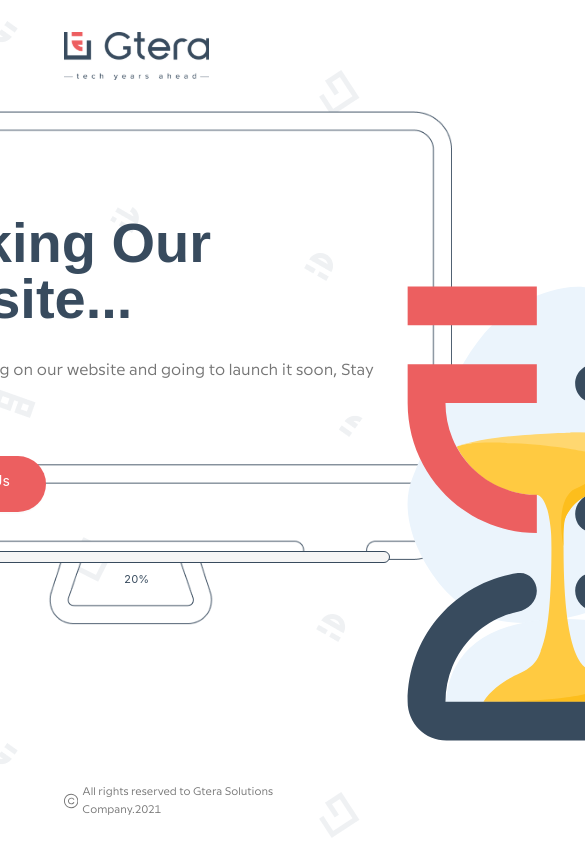
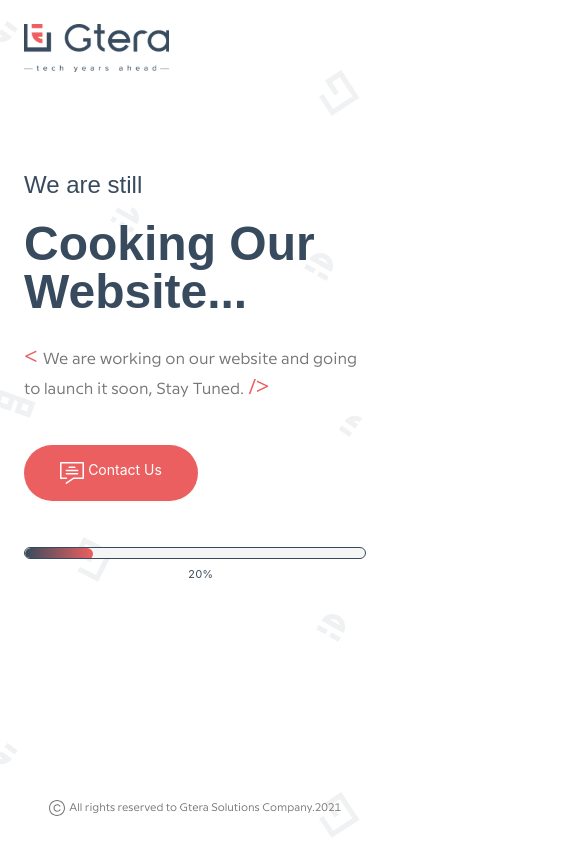
Before and after one commit to hadir-muhammed/gtera, a React (Create React App) app: page / in a window 390 px wide. Shown: the top 844 px of the page, 585 px wide, since content can reach past the window. Built offline with nearby package versions, Linux system fonts and the light colour scheme; a web font is replaced by a local one.

Commit message:
handle responsive

```diff
--- a/src/components/ContactUs/ContactUs.css
+++ b/src/components/ContactUs/ContactUs.css
@@ -6,6 +6,9 @@
 
 .ant-drawer-mask {
   background-color: rgba(255, 255, 255, 0.64);
+}
+.ant-drawer-content-wrapper {
+  width: 540px !important;
 }
 .ant-drawer-wrapper-body {
   padding: 64px;
@@ -121,3 +124,34 @@ textarea.ant-input {
 .successMessage .anticon-check-circle {
   margin-bottom: 48px;
 }
+
+@media (max-width: 1025px) {
+  .ant-drawer-wrapper-body {
+    padding: 16px;
+  }
+  .ant-drawer-content-wrapper {
+    width: calc(100% - 48px) !important;
+    min-height: calc(100% - 48px) !important;
+    background-color: white;
+    height: unset !important;
+    right: unset;
+    margin: 24px;
+  }
+  .cancel-btn {
+    padding-right: 53px;
+  }
+  .contact-us-title {
+    font-size: 32px;
+    line-height: 32px;
+  }
+  .successMessage-title {
+    font-size: 32px;
+    line-height: 32px;
+  }
+}
+
+@media (max-width: 320px) {
+  .cancel-btn {
+    padding-right: 35px !important;
+  }
+}
--- a/src/components/ContactUs/ContactUs.tsx
+++ b/src/components/ContactUs/ContactUs.tsx
@@ -30,8 +30,7 @@ export default function ContactUs({ drawerIsShown, showDrawer }: any) {
         }, 3000);
       })
       .catch((errorInfo) => {
-        console.log(`errorInfo`, errorInfo);
-        message.error("This is an error message");
+        message.error("Some thing went wrong");
       });
   };
   return (
@@ -40,8 +39,8 @@ export default function ContactUs({ drawerIsShown, showDrawer }: any) {
         placement="right"
         onClose={onClose}
         closable={false}
+        destroyOnClose={true}
         visible={visible}
-        width={540}
       >
         {successMessageIsShown ? (
           <div className="successMessage">
--- a/src/components/Home/Home.css
+++ b/src/components/Home/Home.css
@@ -140,3 +140,46 @@
   line-height: 18px;
   color: #757575;
 }
+
+@media (max-width: 1025px) {
+  .home-page {
+    padding: 24px 24px 0;
+  }
+  .home-page-body {
+    min-height: calc(100vh - 70px) !important;
+  }
+  .gtera-wrapper {
+    margin-left: 0;
+  }
+  .waiting {
+    background-image: unset;
+    background-repeat: no-repeat;
+    width: 100%;
+    height: unset;
+    background-size: 100%;
+    padding: unset;
+  }
+
+  .paragraph-title {
+    font-size: 48px;
+    line-height: 48px;
+    width: unset;
+    margin-bottom: 26px;
+  }
+  .sandwatch-icon {
+    display: none;
+  }
+  .gtera-logo {
+    margin-bottom: 88px;
+  }
+  .ant-progress-line {
+    width: 100%;
+    position: relative;
+    bottom: unset;
+    text-align: center;
+    margin-top: 40px;
+  }
+  .footer {
+    justify-content: center;
+  }
+}
```
